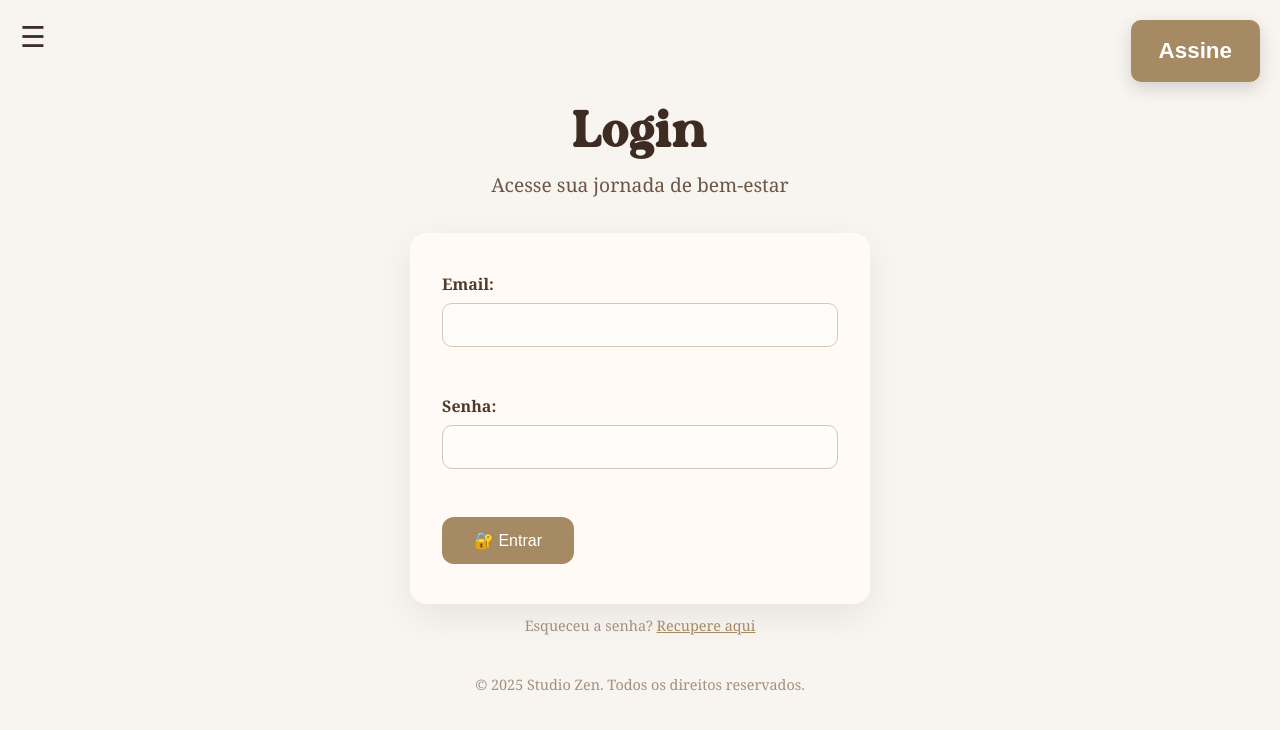
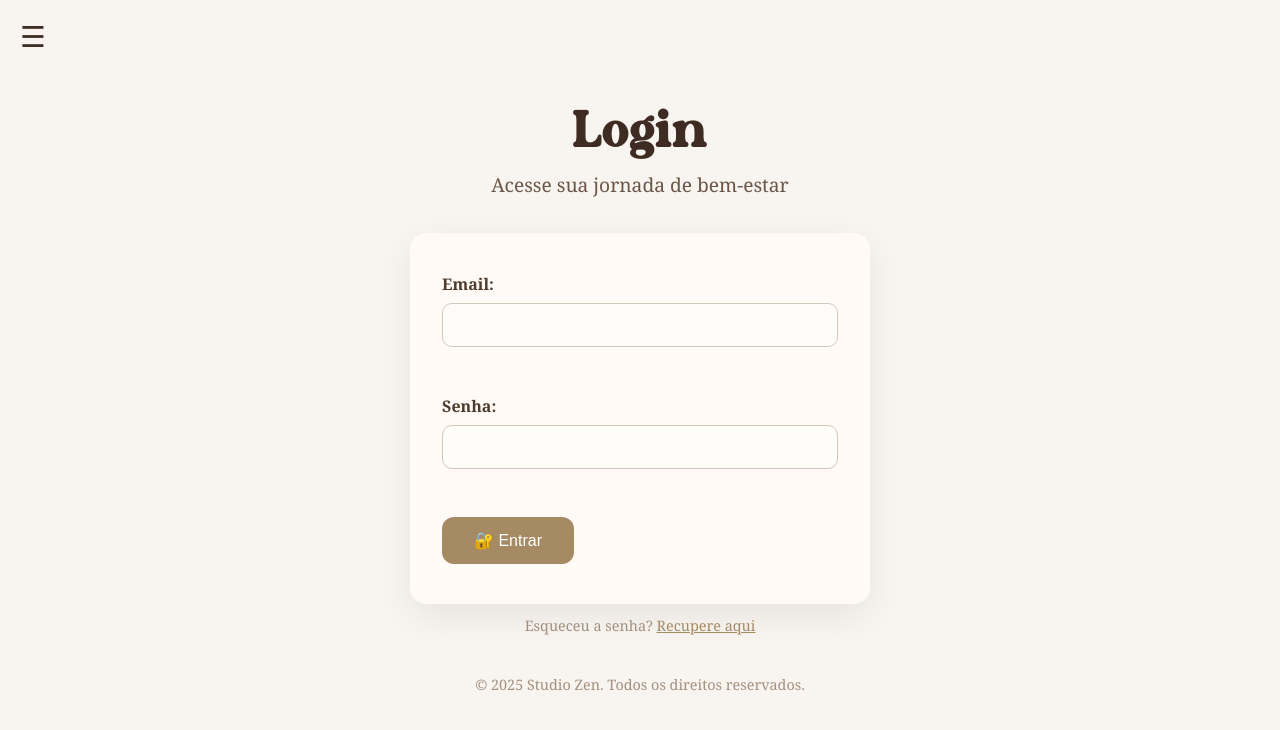
Before and after one commit to grupomvp8/trabalhomvp, a plain HTML site: page home/user e adm/telalogin/login.html in a window 1280 px wide. Drawn offline with Linux system fonts and the light colour scheme.

Commit message:
botão que estava junto da tela de login removido

```diff
--- a/home/user e adm/telalogin/login.html
+++ b/home/user e adm/telalogin/login.html
@@ -7,7 +7,7 @@
   <link rel="stylesheet" href="login.css" />
 </head>
 <body>
-  <a href="../../assinatura/assine.html"><button class="subscribe-button">Assine</button></a>
+
 
   <div class="menu-container">
     <button class="menu-button">☰</button>
```
